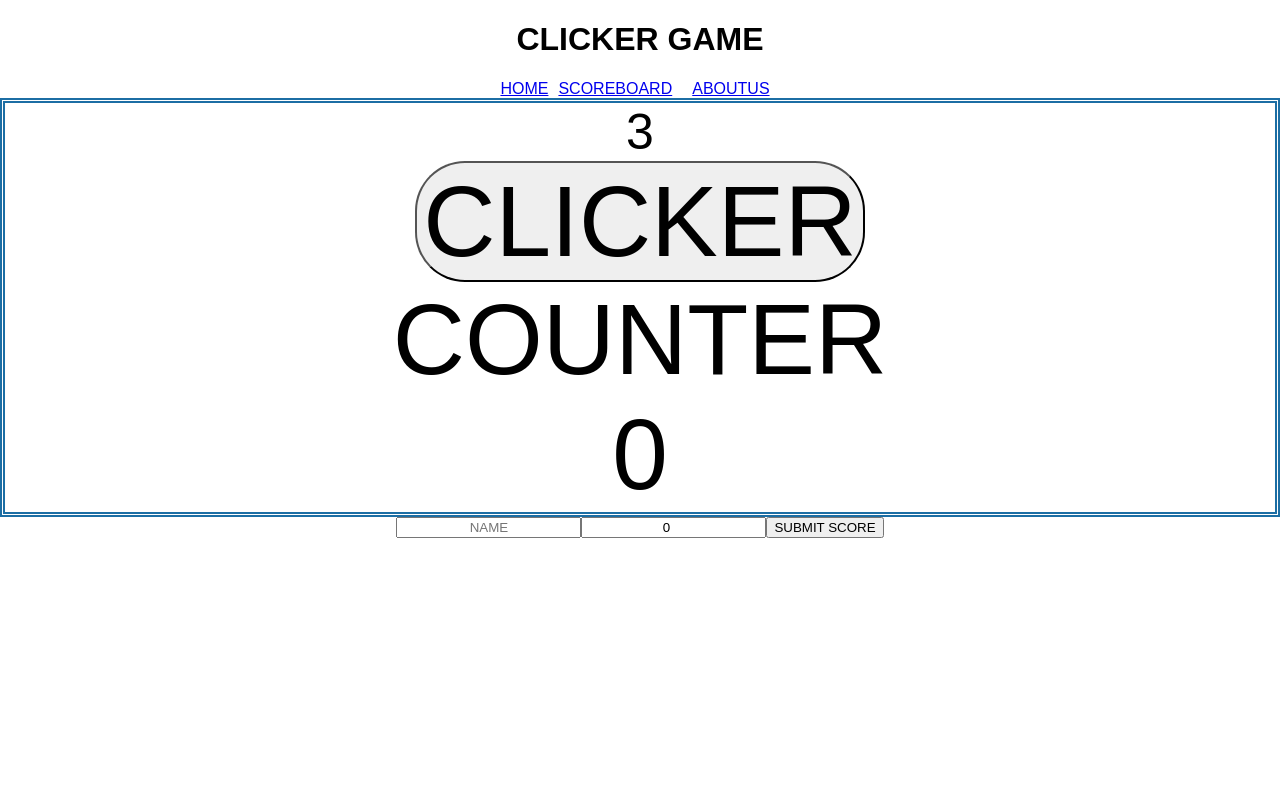
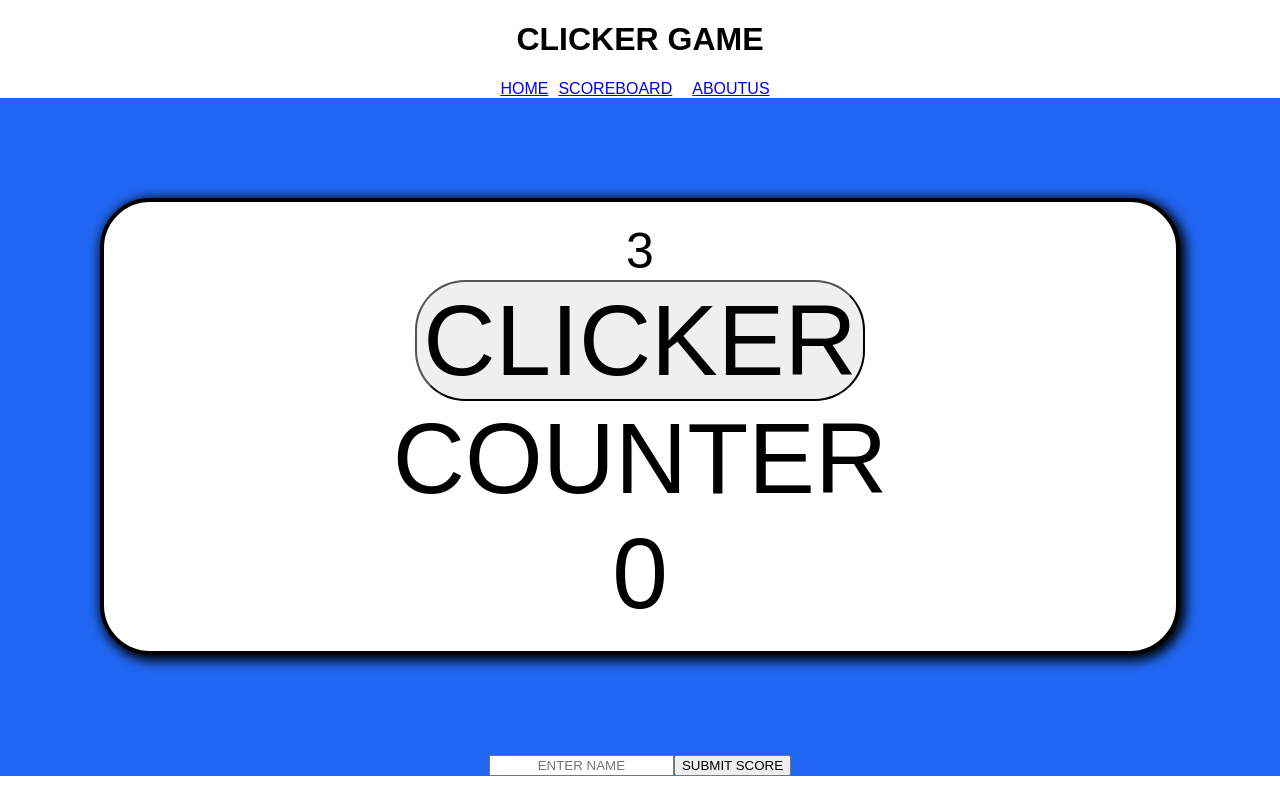
Before and after one commit to esxiao93/CLICKME, a React (Create React App) app: page / in a window 1280 px wide. Built offline with nearby package versions, Linux system fonts and the light colour scheme; data requests are answered from the project's data file.

Commit message:
css and reset button

```diff
--- a/db.json
+++ b/db.json
@@ -89,6 +89,31 @@
       "name": "Peachy",
       "score": 61,
       "id": 18
+    },
+    {
+      "name": "",
+      "score": 0,
+      "id": 19
+    },
+    {
+      "name": "Eric30",
+      "score": 26,
+      "id": 20
+    },
+    {
+      "name": "Ericc",
+      "score": 1,
+      "id": 21
+    },
+    {
+      "name": "NewPlant2",
+      "score": 1,
+      "id": 22
+    },
+    {
+      "name": "NewPlant",
+      "score": 1,
+      "id": 23
     }
   ]
 }
--- a/src/Components/App.js
+++ b/src/Components/App.js
@@ -7,6 +7,7 @@ import AboutUs from "./AboutUs";
 
 function App() {
 
+  let duration = 3;
 //State Variables
   const [page, setPage] = useState("/"); //Routing
   const [click, setClick] = useState(0); //Main Click For Game Button
@@ -19,8 +20,9 @@ function App() {
     setClick((click) => (click + 1))
   };
 
-// TIMER TO BEGIN WHEN GAME BUTTON IS CLICKED
+//TIMER TO BEGIN WHEN GAME BUTTON IS CLICKED
   useEffect(() => {
+    console.log(seconds)
     if (seconds > 0 && click > 0) {
       setSeconds(seconds)
       setTimeout(() => setSeconds(seconds - 1), 1000)
@@ -30,6 +32,15 @@ function App() {
       setButtonStop(true)
     }
   });
+
+//RESET BUTTON TO CLEAR OUT STORED SCORE AND RESET TIMER
+  function handleReset() {
+    if (seconds === 0) {
+      setClick(0);
+      setButtonStop(false);
+      setSeconds(duration);
+    }
+  }
 
 //SUBMIT SCORE FUNCTION
   function handleScoreSubmission(newScore) {
@@ -41,7 +52,7 @@ function App() {
   useEffect(() => {
     fetch("http://localhost:8000/scores")
     .then(response => response.json())
-    .then(scores => setScores(scores))
+    .then(scores => setScores(scores));
   },[]);
 
 //FILTER FOR SCORES FROM HIGHEST TO LOWEST
@@ -49,7 +60,7 @@ function App() {
     if(a.score === b.score){
       return b.score - a.score;
     } else {
-      return b.score - a.score
+      return b.score - a.score;
     }
   });
 //RETURN ONLY THE FIRST TEN SCORES (TOP TEN)
@@ -58,6 +69,7 @@ function App() {
   return (
     <div>
       <h1>CLICKER GAME</h1>
+      <div className="mainPage">
         <NavBar onChangePage={setPage} />
         <Routes>
             <Route
@@ -81,12 +93,14 @@ function App() {
                   onClick={handleClick}
                   buttonStop={buttonStop}
                   onScoreSubmit={handleScoreSubmission}
+                  handleReset={handleReset}
                 />
               }
             />
         </Routes>
       </div>
-  )
-}
+    </div>
+  );
+};
 
 export default App;
--- a/src/Components/Button.js
+++ b/src/Components/Button.js
@@ -1,21 +1,29 @@
 import React, {useState} from 'react';
 
-function Button({seconds, click, onClick, buttonStop}) {
+function Button({seconds, click, onClick, buttonStop, handleReset}) {
+
+
+
 
   return (
-    <div className="backplateForClickMeButton">
-      <div className="timerContainer">{seconds}</div>
-      {/* {"" ? ( */}
-        <button type="button" disabled={buttonStop} className="clickMeButton" onClick={onClick}>CLICKER</button>
-      {/* ) : (
-        <button type="button" onClick={onClick}>RESET</button>
-      )}   */}
-        <div className="counterText">
-            COUNTER <br></br>
-            {click}
-        </div>
+    <div className="backgroundContainer">
+      <div className="clickerGameContainer">
+        <div className="timer">{seconds}</div>
+          <button type="button" disabled={buttonStop} className="clickerButton" onClick={onClick}>CLICKER</button>
+          <div className="counter">
+              COUNTER <br></br>
+              {click}
+          </div>
+          {seconds === 0 ? (
+          <button className="resetButton" onClick={handleReset} >
+              RESET <br></br>
+          </button>
+          ) : (
+          null
+          )}
+      </div>
     </div>
-  )
-}
+  );
+};
 
 export default Button;
--- a/src/Components/Display.js
+++ b/src/Components/Display.js
@@ -2,23 +2,14 @@ import React from 'react';
 import Button from "./Button";
 import ScoreboardForm from './ScoreboardForm';
 
-function Display({seconds, click, onClick, buttonStop, onScoreSubmit}) {
+function Display({seconds, click, onClick, buttonStop, handleReset, onScoreSubmit}) {
 
   return (
     <div>
-        <Button seconds={seconds} click={click} onClick={onClick} buttonStop={buttonStop}/>
+        <Button seconds={seconds} click={click} onClick={onClick} handleReset={handleReset} buttonStop={buttonStop} />
         <ScoreboardForm click={click} onScoreSubmit={onScoreSubmit} />
     </div>
-  )
-}
+  );
+};
 
 export default Display;
-
-
-
-
-// function terminateClick(e) {
-//   if (setSeconds === 0){
-//     e.stopPropagation()
-//   }
-// }
--- a/src/Components/NavBar.js
+++ b/src/Components/NavBar.js
@@ -4,11 +4,13 @@ import {NavLink} from "react-router-dom";
 function NavBar() {
 
   return (
-    <nav ClassName="navBar">
-      <NavLink className="homeLink" to="/">HOME</NavLink>
-      <NavLink className="scoreboardLink" to="/scoreboard">SCOREBOARD</NavLink>
-      <NavLink className="aboutUsLink" to="/aboutus">ABOUTUS</NavLink>
-    </nav>
+    <div className="navbarContainer">
+      <nav>
+        <NavLink className="homeLink" to="/">HOME</NavLink>
+        <NavLink className="scoreboardLink" to="/scoreboard">SCOREBOARD</NavLink>
+        <NavLink className="aboutUsLink" to="/aboutus">ABOUTUS</NavLink>
+      </nav>
+    </div>
   );
-}
+};
 export default NavBar;
--- a/src/Components/Score.js
+++ b/src/Components/Score.js
@@ -1,13 +1,13 @@
 import React from 'react';
 
-function Score({id, name, score}) {
+function Score({id, rank, name, score}) {
   return (
     <tr>
-        <td></td>
+        <td>{rank}</td>
         <td>{name}</td>
         <td>{score}</td>
     </tr>
-  )
-}
+  );
+};
 
 export default Score;
--- a/src/Components/Scoreboard.js
+++ b/src/Components/Scoreboard.js
@@ -3,14 +3,17 @@ import Score from "./Score";
 
 function Scoreboard({scores}) {
 
+  let r = 0;
   const scoreItems = scores.map((score) => {
+    r++;
     return <Score
     key={score.id}
     id={score.id}
+    rank={r}
     name={score.name}
     score={score.score}
     />
-  })
+  });
 
   // const handleClick = (e) => {
   //   console.log(e.target)
@@ -25,7 +28,7 @@ function Scoreboard({scores}) {
     //     <button onClick={handleClick} data-id="30">30 Days</button>
     //     <button onClick={handleClick} data-id="0">All-Time</button>
     //   </div>
-      <table className="centerTheFuckingScores">
+      <table className="centerScores">
         <tbody>
           <tr>
             <th className="header">
@@ -42,7 +45,7 @@ function Scoreboard({scores}) {
         </tbody>
       </table>
     // </div>
-  )
-}
+  );
+};
 
 export default Scoreboard;
--- a/src/Components/ScoreboardForm.js
+++ b/src/Components/ScoreboardForm.js
@@ -1,15 +1,12 @@
-import React, {useState} from 'react'
+import React, {useState} from 'react';
 
 function ScoreboardForm({click, onScoreSubmit}) {
 
-  const [name, setName] = useState("")
+  const [name, setName] = useState("");
 
   function handleName(e) {
     setName(e.target.value)
-  }
-  // function handleScore(e) {
-  //   setUpdatedClick(e.target.click)
-  // }
+  };
 
   function handleSubmit(e) {
     e.preventDefault()
@@ -26,20 +23,20 @@ function ScoreboardForm({click, onScoreSubmit}) {
     })
     .then(response => response.json())
     .then((newScore => onScoreSubmit(newScore)));
-    }
+    };
 
   return (
-<div className="ui segment blue inverted">
-      <form className="ui form" onSubmit={handleSubmit}>
+    <div>
+      <form className="FormContainer" onSubmit={handleSubmit}>
           <input
           type="text"
           name="name"
-          placeholder="NAME"
+          placeholder="ENTER NAME"
           value={name}
           onChange={handleName}
           />
           <input
-          type="number"
+          type="hidden"
           name="score"
           value={click}
           readOnly={true}
@@ -50,7 +47,7 @@ function ScoreboardForm({click, onScoreSubmit}) {
         </button>
       </form>
     </div>
-  )
-}
+  );
+};
 
 export default ScoreboardForm
--- a/src/index.css
+++ b/src/index.css
@@ -2,11 +2,14 @@
     box-sizing: border-box;
     text-align: center;
 }
-
-/* .navBar {
-    background-color: aqua;
-} */
-
+body {
+    margin: 0;
+    padding: 0;
+    font-family: sans-serif;
+}
+.App {
+    text-align: center;
+}
 /* nav a {
     display: inline-block;
     margin: 1rem 2rem;
@@ -29,65 +32,66 @@ nav a:active {
     color: white;
 } */
 
-body {
-    margin: 0;
-    padding: 0;
-    font-family: sans-serif;
+.mainPage {
+    background-color: rgb(33, 103, 243);
 }
 
-.App {
-    text-align: center;
+/* NAVBAR */
+.navbarContainer {
+    background-color: white;
 }
-
-.navBar {
-    font-size: 30px
-}
-
 .gameLink {
     padding: 10px
 }
-
 .scoreboardLink {
     padding: 10px
 }
-
 .aboutUsLink {
     padding: 10px
 }
 
-.timerContainer {
+/* BUTTON */
+.clickerGameContainer {
+    border: 4px solid #000000;
+    border-radius: 50px;
+    box-shadow: 3px 3px 12px 3px #000000;
+    margin: 100px;
+    padding: 20px;
+    background-color: white
+}
+.timer {
     font-size: 50px
 }
-
-.backplateForClickMeButton {
-    border: 5px double #1C6EA4;
-}
-
-.clickMeButton {
+.clickerButton {
     border-radius: 50px;
     font-size: 100px
 }
-
-.counterText {
+.counter {
     font-size: 100px
 }
+.resetButton {
+    background-color: red;
+}
+.inactiveResetButton{
+    background-color: grey;
+}
 
-.centerTheFuckingScores {
+.centerScores {
     font-family: Arial, Helvetica, sans-serif;
     border-collapse: collapse;
     width: 100%;
 }
 
-.centerTheFuckingScores td, .centerTheFuckingScores th {
+.centerScores td, .centerScores th {
     border: 1px solid #ddd;
     padding: 20px;
 }
 
-.centerTheFuckingScores tr:nth-child(even){background-color: #f2f2f2;}
+.centerScores tr:nth-child(even){background-color: #f2f2f2;}
 
-.centerTheFuckingScores tr:hover {background-color: #ddd;}
+.centerScores tr:hover {background-color: #ddd;}
 
-.centerTheFuckingScores th {
+.centerScores th {
     padding-top: 1px;
     padding-bottom: 1px;
     text-align: left;
```
Lines whose indentation alone changed are shown as unchanged.
